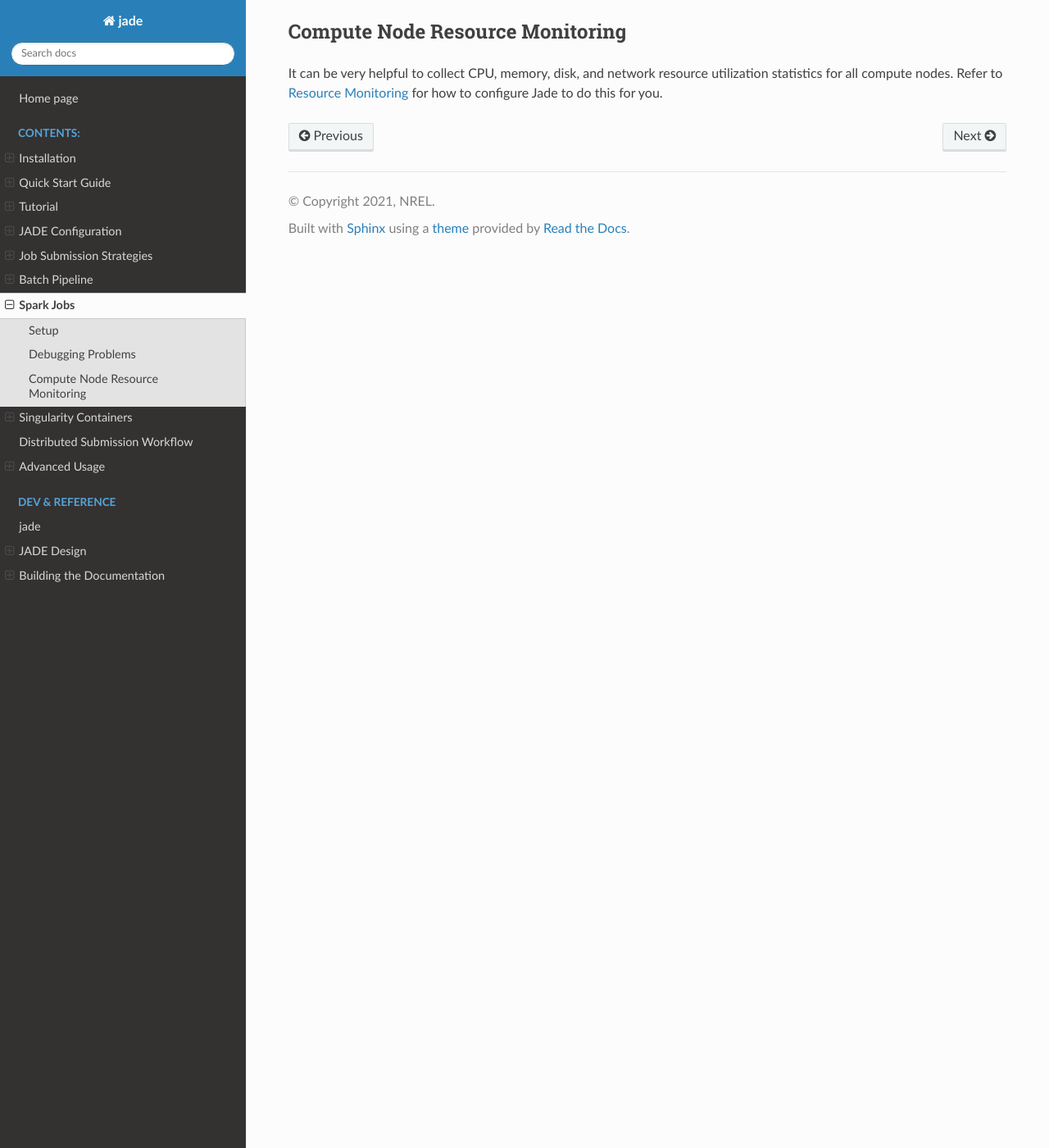
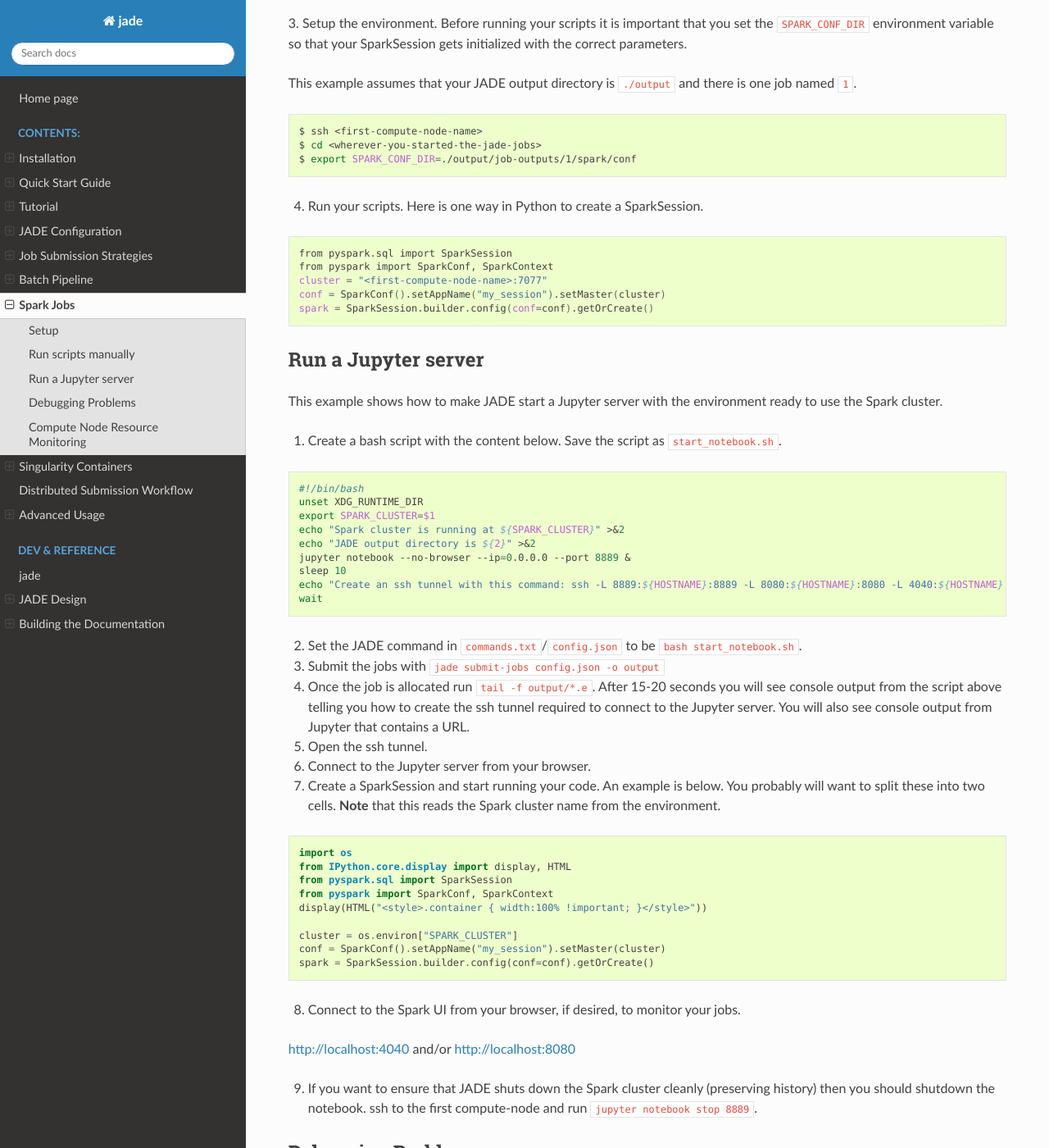
Before and after one commit to NREL/jade, a Sphinx documentation site: the page built from docs/source/spark_jobs.rst, in a window 1280 px wide and 1400 px high, scrolled down 1479 px. Shown: the whole window at 82% size. Built offline with Sphinx 7.4.7 and the Read the Docs theme 2.0.0, drawn with Linux system fonts in a browser that asks for light colours; pages that are not in the unit, such as notebooks, are missing from menus; some of the changed text lies outside the part shown.

Commit message:
Add Spark configuration steps

```diff
--- a/docs/source/spark_jobs.rst
+++ b/docs/source/spark_jobs.rst
@@ -3,8 +3,8 @@
 Spark Jobs
 **********
 
-JADE has functionality to create an ephemeral Spark cluster on HPC compute nodes and then run a
-job on that cluster.
+JADE has functionality to create an ephemeral Spark cluster on HPC compute nodes and then run one
+or more jobs on that cluster.
 
 **Prerequisite**: The Spark software must be installed inside a Singularity container.
 
@@ -16,7 +16,7 @@ Setup
 3. Follow the normal steps to create your Jade configuration, such as with ``jade config create
    commands.txt``. The commands should be the scripts that you want to run against the Spark
    cluster including any command-line arguments. **Note**: Jade will append two positional
-   arguments to your command line arguments: the spark cluster (spark://<node_name>:7077) and the
+   arguments to your command line arguments: the spark cluster (``spark://<node_name>:7077``) and the
    job output directory.
 4. Create your HPC config file with ``jade config hpc -c hpc_config.toml``. Set ``nodes`` in
    ``hpc_config.toml`` to be the number of compute nodes you want to participate in the Spark
@@ -53,6 +53,100 @@ Setup
 11. Submit the jobs with ``jade submit-jobs config.json``. Jade will create a new cluster for each
     job, running them sequentially.
 
+Run scripts manually
+====================
+In some cases you may prefer that JADE setup the cluster and then go to sleep while you ssh to a compute
+node and run scripts manually.
+
+1. Make a script called ``sleep.sh`` with the content below. This time of 59 minutes will allow JADE to
+   cleanly shutdown the cluster if there is a 1-hour wall-time timeout.
+
+.. code:: bash
+
+   #!/bin/bash
+   sleep 59m
+
+2. Set the JADE command in ``commands.txt``/``config.json`` to be ``bash sleep.sh``.
+
+3. Setup the environment. Before running your scripts it is important that you set the
+``SPARK_CONF_DIR`` environment variable so that your SparkSession gets initialized with
+the correct parameters.
+
+This example assumes that your JADE output directory is ``./output`` and there is one job named ``1``.
+
+.. code-block:: bash
+
+   $ ssh <first-compute-node-name>
+   $ cd <wherever-you-started-the-jade-jobs>
+   $ export SPARK_CONF_DIR=./output/job-outputs/1/spark/conf
+
+4. Run your scripts. Here is one way in Python to create a SparkSession.
+
+.. code-block:: bash
+
+   from pyspark.sql import SparkSession
+   from pyspark import SparkConf, SparkContext
+   cluster = "<first-compute-node-name>:7077"
+   conf = SparkConf().setAppName("my_session").setMaster(cluster)
+   spark = SparkSession.builder.config(conf=conf).getOrCreate()
+
+
+Run a Jupyter server
+====================
+This example shows how to make JADE start a Jupyter server with the environment ready to use the Spark
+cluster.
+
+1. Create a bash script with the content below. Save the script as ``start_notebook.sh``.
+
+.. code-block:: bash
+
+   #!/bin/bash
+   unset XDG_RUNTIME_DIR
+   export SPARK_CLUSTER=$1
+   echo "Spark cluster is running at ${SPARK_CLUSTER}" >&2
+   echo "JADE output directory is ${2}" >&2
+   jupyter notebook --no-browser --ip=0.0.0.0 --port 8889 &
+   sleep 10
+   echo "Create an ssh tunnel with this command: ssh -L 8889:${HOSTNAME}:8889 -L 8080:${HOSTNAME}:8080 -L 4040:${HOSTNAME}:4040 ${USER}@el1.hpc.nrel.gov" >&2
+   wait
+
+2. Set the JADE command in ``commands.txt``/``config.json`` to be ``bash start_notebook.sh``.
+
+3. Submit the jobs with ``jade submit-jobs config.json -o output``
+
+4. Once the job is allocated run ``tail -f output/*.e``. After 15-20 seconds you will see console
+   output from the script above telling you how to create the ssh tunnel required to connect to the
+   Jupyter server. You will also see console output from Jupyter that contains a URL.
+
+5. Open the ssh tunnel.
+
+6. Connect to the Jupyter server from your browser.
+
+7. Create a SparkSession and start running your code. An example is below. You probably will want
+   to split these into two cells. **Note** that this reads the Spark cluster name from the
+   environment.
+
+.. code-block:: python
+
+   import os
+   from IPython.core.display import display, HTML
+   from pyspark.sql import SparkSession
+   from pyspark import SparkConf, SparkContext
+   display(HTML("<style>.container { width:100% !important; }</style>"))
+
+   cluster = os.environ["SPARK_CLUSTER"]
+   conf = SparkConf().setAppName("my_session").setMaster(cluster)
+   spark = SparkSession.builder.config(conf=conf).getOrCreate()
+
+8. Connect to the Spark UI from your browser, if desired, to monitor your jobs.
+
+http://localhost:4040 and/or http://localhost:8080
+
+9. If you want to ensure that JADE shuts down the Spark cluster cleanly (preserving history)
+   then you should shutdown the notebook. ssh to the first compute-node and run
+   ``jupyter notebook stop 8889``.
+
+
 Debugging Problems
 ==================
 Jade stores Spark logs, events, and metrics in ``<output-dir>/job-outputs/<job-id>/spark``.
```
